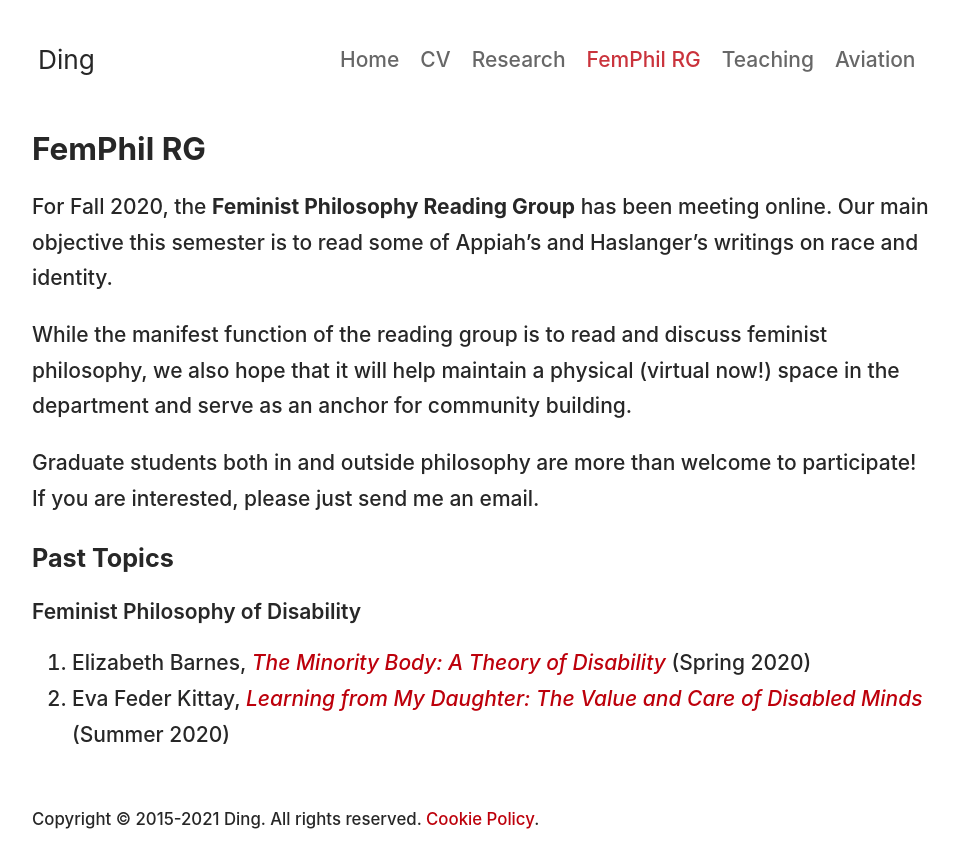
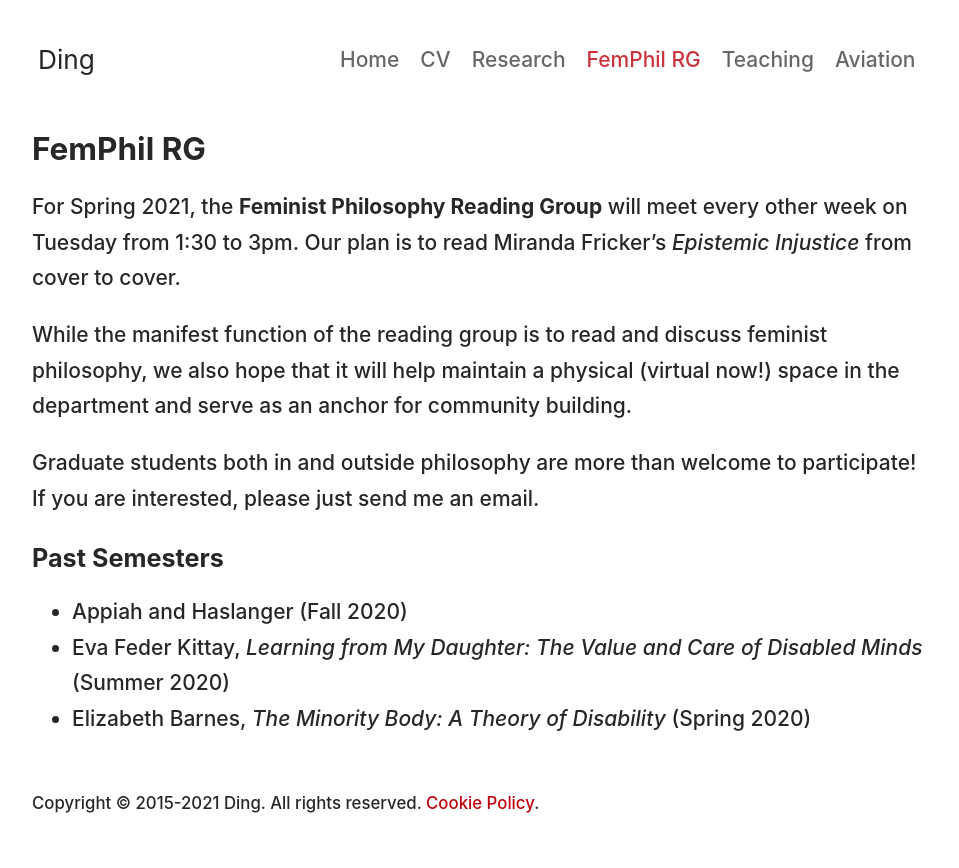
Before and after one commit to dingherself/dingherself.github.io, a Jekyll site: the page built from femphilrg.md, in a window 1280 px wide. Shown: the top 868 px of the page, without its empty margins (158-1117 px from the left). Built offline with Jekyll 4.4.1, drawn with Linux system fonts in a browser that asks for light colours; nearby versions of some CDN libraries; some web fonts are replaced.

Commit message:
various updates

```diff
--- a/femphilrg.md
+++ b/femphilrg.md
@@ -9,15 +9,14 @@ order: 4
 
 # FemPhil RG
 
-For Fall 2020, the **Feminist Philosophy Reading Group** has been meeting online. Our main objective this semester is to read some of Appiah's and Haslanger's writings on race and identity.
+For Spring 2021, the **Feminist Philosophy Reading Group** will meet every other week on Tuesday from 1:30 to 3pm. Our plan is to read Miranda Fricker’s *Epistemic Injustice* from cover to cover.
 
 While the manifest function of the reading group is to read and discuss feminist philosophy, we also hope that it will help maintain a physical (virtual now!) space in the department and serve as an anchor for community building.
 
 Graduate students both in and outside philosophy are more than welcome to participate! If you are interested, please just send me an email.
 
-## Past Topics
+## Past Semesters
 
-### Feminist Philosophy of Disability
-
-1. Elizabeth Barnes, [*The Minority Body: A Theory of Disability*](https://global.oup.com/academic/product/the-minority-body-9780198822417?lang=en&cc=us) (Spring 2020)
-2. Eva Feder Kittay, [*Learning from My Daughter: The Value and Care of Disabled Minds*](https://global.oup.com/academic/product/learning-from-my-daughter-9780190844608?cc=us&lang=en&) (Summer 2020)
+- Appiah and Haslanger (Fall 2020)
+- Eva Feder Kittay, *Learning from My Daughter: The Value and Care of Disabled Minds* (Summer 2020)
+- Elizabeth Barnes, *The Minority Body: A Theory of Disability* (Spring 2020)
```
Also changed, not shown: teaching.md (+2 -4 lines).
